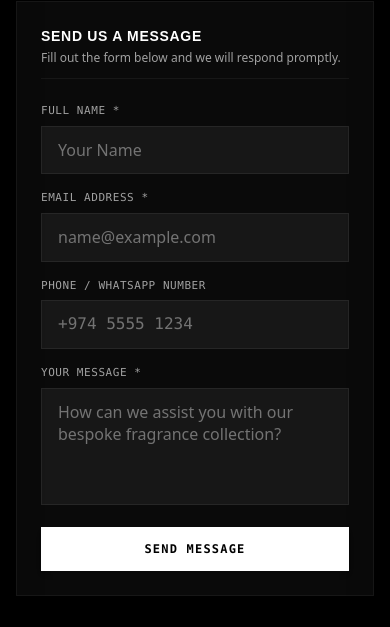
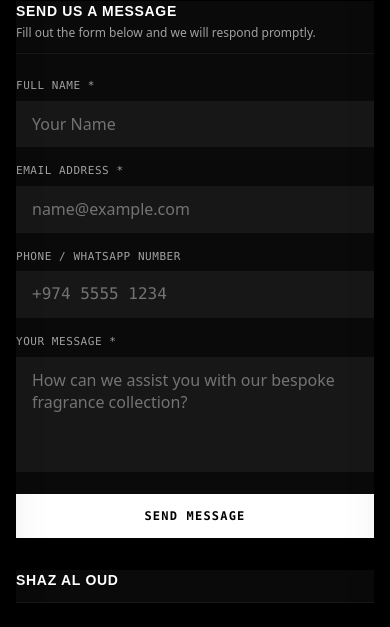
Before and after one commit to shazaloudsecond-lab/shaz-al-oud, a Next.js app: page /contact in a window 390 px wide. Shown: the part 211-838 px from the top of the page. Built offline with nearby package versions, Linux system fonts and the light colour scheme; no server answers; the database is empty; a web font is replaced by a local one.

Commit message:
update code

```diff
--- a/src/components/ContactSection.tsx
+++ b/src/components/ContactSection.tsx
@@ -67,9 +67,9 @@ export default function ContactSection() {
             {companyDetails?.tagline
               ? tDynamic(companyDetails.tagline)
               : t(
-                  "contact.subtitle",
-                  "Have a question about our bespoke fragrances or need assistance? Reach out to our concierge."
-                )}
+                "contact.subtitle",
+                "Have a question about our bespoke fragrances or need assistance? Reach out to our concierge."
+              )}
           </p>
         </div>
 
@@ -77,7 +77,7 @@ export default function ContactSection() {
         <div className="grid grid-cols-1 lg:grid-cols-12 gap-8 lg:gap-12 items-start">
           {/* Company Details (Second on mobile, First on Desktop) */}
           <div className="order-2 lg:order-1 lg:col-span-5 space-y-6">
-            <div className="bg-neutral-950 border border-neutral-900 rounded-none p-6 sm:p-8 space-y-6">
+            <div className="bg-neutral-950 sm:border border-neutral-900 rounded-none sm:p-6 sm:p-8 space-y-6">
               <h3 className="text-sm font-semibold uppercase tracking-wider text-white font-mono border-b border-neutral-900 pb-3">
                 {companyDetails?.name ? tDynamic(companyDetails.name) : "Shaz Al Oud"}
               </h3>
@@ -154,7 +154,7 @@ export default function ContactSection() {
 
           {/* Send Message Form (First on mobile, Second on Desktop) */}
           <div className="order-1 lg:order-2 lg:col-span-7">
-            <div className="bg-neutral-950 border border-neutral-900 rounded-none p-6 sm:p-8 space-y-6 shadow-2xl">
+            <div className="bg-neutral-950 sm:border border-neutral-900 rounded-none sm:p-6 sm:p-8 space-y-6 shadow-2xl">
               <div className="border-b border-neutral-900 pb-3">
                 <h3 className="text-sm font-semibold uppercase tracking-wider text-white font-mono">
                   {t("contact.form_title", "Send Us a Message")}
@@ -167,11 +167,10 @@ export default function ContactSection() {
               {/* Status Message */}
               {status && (
                 <div
-                  className={`p-3.5 rounded-none text-xs flex items-center justify-between border ${
-                    status.type === "success"
+                  className={`p-3.5 rounded-none text-xs flex items-center justify-between border ${status.type === "success"
                       ? "bg-emerald-950/50 border-emerald-800 text-emerald-300"
                       : "bg-red-950/50 border-red-800 text-red-300"
-                  }`}
+                    }`}
                 >
                   <span>{status.message}</span>
                   <button
@@ -197,7 +196,7 @@ export default function ContactSection() {
                       value={name}
                       onChange={(e) => setName(e.target.value)}
                       placeholder={t("contact.name_placeholder", "Your Name")}
-                      className="w-full px-4 py-3 bg-neutral-900 border border-neutral-800 rounded-none text-white placeholder-neutral-500 text-sm focus:outline-none focus:border-[#f0d5c8] transition-colors"
+                      className="w-full px-4 py-3 bg-neutral-900 sm:border border-neutral-800 rounded-none text-white placeholder-neutral-500 text-sm focus:outline-none focus:border-[#f0d5c8] transition-colors"
                     />
                   </div>
 
@@ -212,7 +211,7 @@ export default function ContactSection() {
                       value={email}
                       onChange={(e) => setEmail(e.target.value)}
                       placeholder={t("contact.email_placeholder", "name@example.com")}
-                      className="w-full px-4 py-3 bg-neutral-900 border border-neutral-800 rounded-none text-white placeholder-neutral-500 text-sm focus:outline-none focus:border-[#f0d5c8] transition-colors"
+                      className="w-full px-4 py-3 bg-neutral-900 sm:border border-neutral-800 rounded-none text-white placeholder-neutral-500 text-sm focus:outline-none focus:border-[#f0d5c8] transition-colors"
                     />
                   </div>
                 </div>
@@ -228,7 +227,7 @@ export default function ContactSection() {
                     onChange={(e) => setPhone(e.target.value)}
                     placeholder={t("contact.phone_placeholder", "+974 5555 1234")}
                     dir="ltr"
-                    className="w-full px-4 py-3 bg-neutral-900 border border-neutral-800 rounded-none text-white placeholder-neutral-500 text-sm focus:outline-none focus:border-[#f0d5c8] transition-colors font-mono"
+                    className="w-full px-4 py-3 bg-neutral-900 sm:border border-neutral-800 rounded-none text-white placeholder-neutral-500 text-sm focus:outline-none focus:border-[#f0d5c8] transition-colors font-mono"
                   />
                 </div>
 
@@ -243,7 +242,7 @@ export default function ContactSection() {
                     value={message}
                     onChange={(e) => setMessage(e.target.value)}
                     placeholder={t("contact.message_placeholder", "How can we assist you with our bespoke fragrance collection?")}
-                    className="w-full px-4 py-3 bg-neutral-900 border border-neutral-800 rounded-none text-white placeholder-neutral-500 text-sm focus:outline-none focus:border-[#f0d5c8] transition-colors resize-none"
+                    className="w-full px-4 py-3 bg-neutral-900 sm:border border-neutral-800 rounded-none text-white placeholder-neutral-500 text-sm focus:outline-none focus:border-[#f0d5c8] transition-colors resize-none"
                   />
                 </div>
 
--- a/src/components/Footer.tsx
+++ b/src/components/Footer.tsx
@@ -510,7 +510,7 @@ export default function Footer() {
         </div>
 
         {/* Bottom Bar — Centered Copyright */}
-        <div className="border-t border-neutral-900 pt-8 flex items-center justify-center text-[11px] text-neutral-500 font-mono">
+        <div className="sm:border-t border-neutral-900 pt-8 flex items-center justify-center text-[11px] text-neutral-500 font-mono">
           <p className="uppercase tracking-wider text-center">
             © {currentYear} SHAZ AL OUD. {t("footer.all_rights", "ALL RIGHTS RESERVED.")}
           </p>
--- a/src/components/NewsletterSection.tsx
+++ b/src/components/NewsletterSection.tsx
@@ -121,7 +121,7 @@ export default function NewsletterSection() {
                 placeholder={t("newsletter.placeholder", "Enter your email address")}
                 disabled={submitting}
                 required
-                className="w-full sm:flex-1 px-4 py-3.5 bg-neutral-900 text-white placeholder-neutral-500 focus:outline-none focus:border-amber-400 focus:bg-neutral-950 transition-all text-sm rounded-[10px] sm:rounded-none"
+                className="w-full sm:flex-1 px-4 py-3 bg-neutral-900 text-white placeholder-neutral-500 focus:outline-none focus:border-amber-400 focus:bg-neutral-950 transition-all text-sm rounded-[10px] sm:rounded-none"
               />
               <button
                 type="submit"
```
